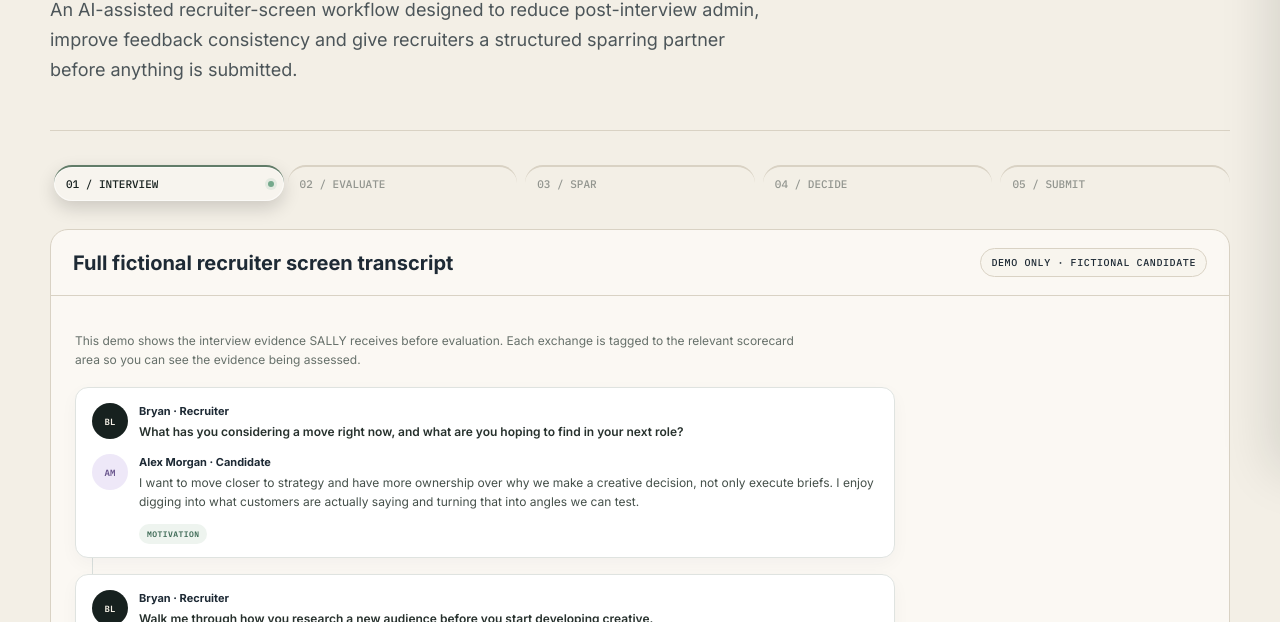
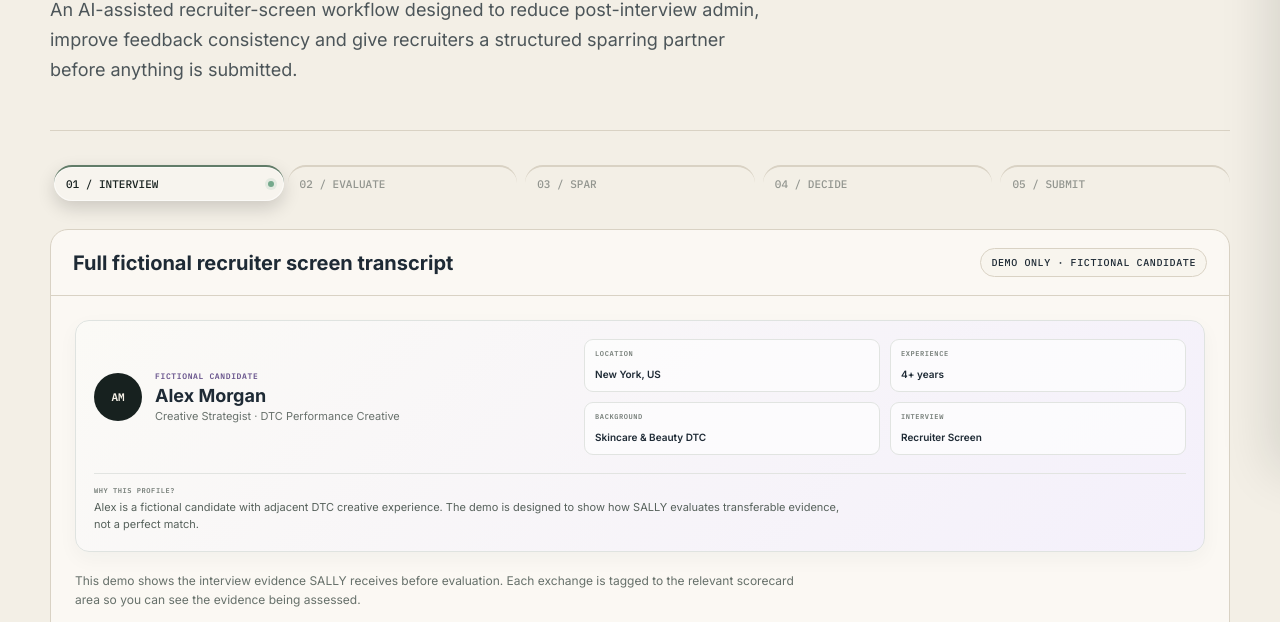
Before and after one commit to bryanlimwk/bryan-portfolio, a website: page sally.html in a window 1280 px wide. Shown: the part 330-952 px from the top of the page. Drawn offline with Linux system fonts and the light colour scheme.

Commit message:
Add files via upload

```diff
--- a/sally.html
+++ b/sally.html
@@ -248,6 +248,91 @@
   box-shadow:0 0 0 3px rgba(117,169,140,.14);
 }
 
+
+/* V3.39 — candidate overview */
+.candidate-overview{
+  display:grid;
+  grid-template-columns:1.05fr 1.35fr;
+  gap:18px 22px;
+  margin-bottom:20px;
+  padding:18px;
+  border:1px solid #dfe3e0;
+  border-radius:14px;
+  background:linear-gradient(135deg,#fbfaf6,#f4f0fb);
+  box-shadow:0 7px 20px rgba(30,42,53,.04);
+}
+.candidate-identity{
+  display:flex;
+  align-items:center;
+  gap:13px;
+}
+.candidate-avatar{
+  width:48px;
+  height:48px;
+  flex:0 0 48px;
+  border-radius:50%;
+  display:grid;
+  place-items:center;
+  background:#17211f;
+  color:#f7f2e8;
+  font:600 11px "IBM Plex Mono",monospace;
+}
+.candidate-label{
+  display:block;
+  margin-bottom:4px;
+  color:#69558d;
+  font:600 8px "IBM Plex Mono",monospace;
+  letter-spacing:.08em;
+}
+.candidate-identity h3{
+  margin:0 0 3px;
+  font-size:18px;
+}
+.candidate-identity p{
+  margin:0;
+  font-size:11px;
+  color:#68716c;
+}
+.candidate-meta-grid{
+  display:grid;
+  grid-template-columns:1fr 1fr;
+  gap:10px;
+}
+.candidate-meta-grid>div{
+  padding:9px 10px;
+  border:1px solid #e1e4e1;
+  border-radius:9px;
+  background:rgba(255,255,255,.68);
+}
+.candidate-meta-grid span,
+.candidate-context span{
+  display:block;
+  margin-bottom:4px;
+  color:#78807b;
+  font:600 7px "IBM Plex Mono",monospace;
+  letter-spacing:.08em;
+}
+.candidate-meta-grid strong{
+  font-size:10px;
+  font-weight:600;
+}
+.candidate-context{
+  grid-column:1/-1;
+  padding-top:12px;
+  border-top:1px solid #e2e4e1;
+}
+.candidate-context p{
+  margin:0;
+  font-size:11px;
+  line-height:1.55;
+  color:#56615b;
+  max-width:760px;
+}
+@media(max-width:720px){
+  .candidate-overview{grid-template-columns:1fr}
+  .candidate-context{grid-column:auto}
+}
+
 </style>
 <style>.portfolio-back{position:relative;z-index:999;display:inline-flex;margin:14px 18px 0;padding:8px 11px;border:1px solid #d8d2c5;border-radius:999px;background:#f3efe4;color:#172321;text-decoration:none;font:600 10px/1 ui-monospace,SFMono-Regular,Menlo,monospace;letter-spacing:.04em}</style></head>
 <body><a class="portfolio-back" href="work.html">← BACK TO WORKSPACE</a>
@@ -288,7 +373,29 @@
   <span class="pill">DEMO ONLY · FICTIONAL CANDIDATE</span>
 </div>
 <div class="main">
-  <div class="transcript-intro">
+
+  <div class="candidate-overview">
+    <div class="candidate-identity">
+      <div class="candidate-avatar">AM</div>
+      <div>
+        <span class="candidate-label">FICTIONAL CANDIDATE</span>
+        <h3>Alex Morgan</h3>
+        <p>Creative Strategist · DTC Performance Creative</p>
+      </div>
+    </div>
+    <div class="candidate-meta-grid">
+      <div><span>LOCATION</span><strong>New York, US</strong></div>
+      <div><span>EXPERIENCE</span><strong>4+ years</strong></div>
+      <div><span>BACKGROUND</span><strong>Skincare &amp; Beauty DTC</strong></div>
+      <div><span>INTERVIEW</span><strong>Recruiter Screen</strong></div>
+    </div>
+    <div class="candidate-context">
+      <span>WHY THIS PROFILE?</span>
+      <p>Alex is a fictional candidate with adjacent DTC creative experience. The demo is designed to show how SALLY evaluates transferable evidence, not a perfect match.</p>
+    </div>
+  </div>
+
+<div class="transcript-intro">
     <p>This demo shows the interview evidence SALLY receives before evaluation. Each exchange is tagged to the relevant scorecard area so you can see the evidence being assessed.</p>
   </div>
 
```
Also changed, not shown: README.md.
